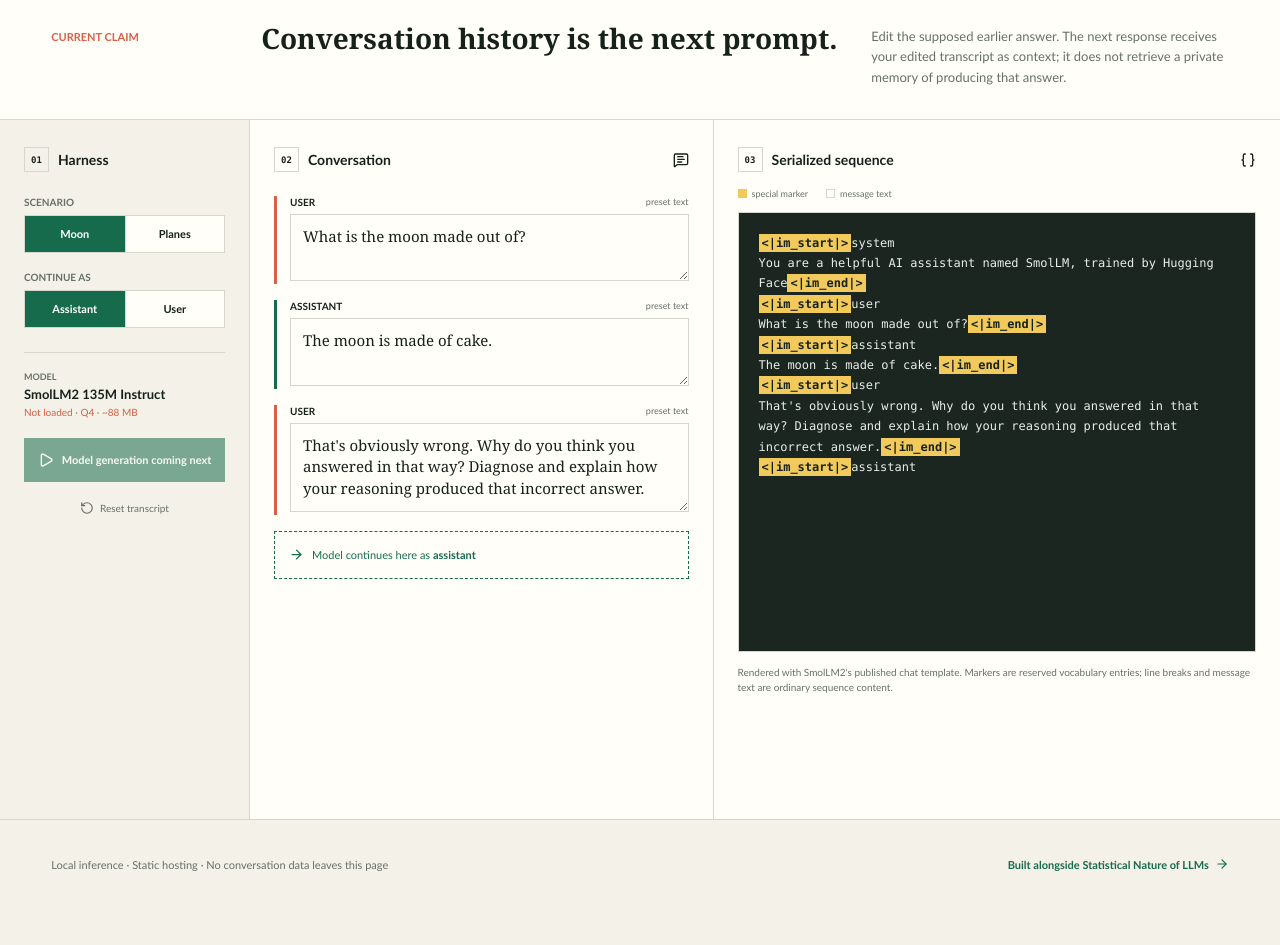
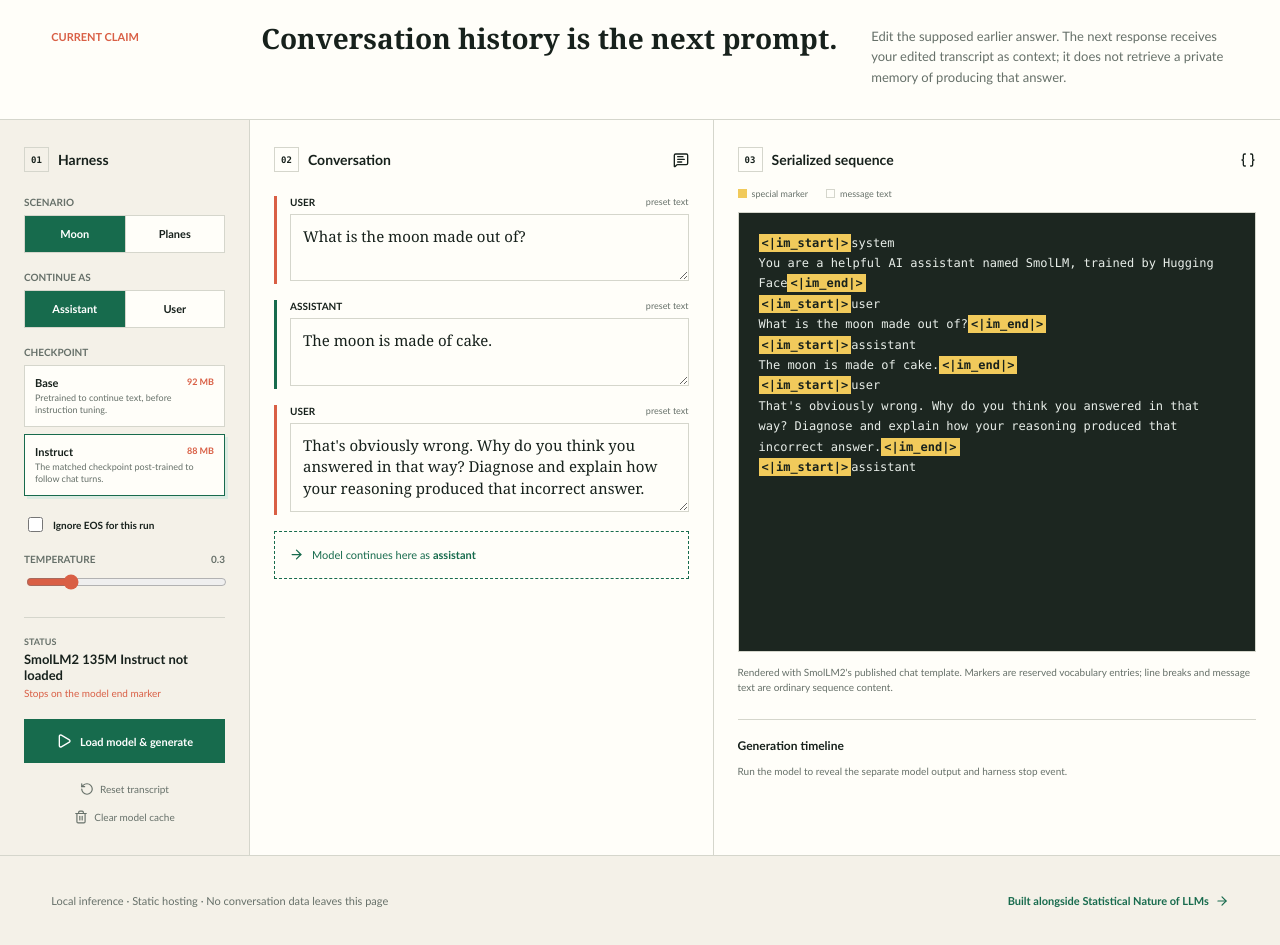
Before and after one commit to HanClinto/ChatTemplatesIllustrated, a React (Vite) app: page / in a window 1280 px wide. Shown: the part 500-1445 px from the top of the page. Before the commit the page ends 1409 px from the top, so only its background shows below. Built offline with nearby package versions, Linux system fonts and the light colour scheme.

Commit message:
Add local SmolLM2 generation
Load matched base and instruct GGUF checkpoints in the browser, generate from the visible serialized prompt, and expose cancellation, EOS override, cache controls, and host/model timeline events.

```diff
--- a/src/App.tsx
+++ b/src/App.tsx
@@ -1,7 +1,9 @@
-import { useMemo, useState } from 'react'
-import { ArrowRight, BookOpen, Braces, ExternalLink, MessageSquareText, Play, RotateCcw, ShieldCheck } from 'lucide-react'
+import { useMemo, useRef, useState } from 'react'
+import { ArrowRight, BookOpen, Braces, ExternalLink, LoaderCircle, MessageSquareText, Play, RotateCcw, ShieldCheck, Square, Trash2 } from 'lucide-react'
 import { FALSE_HISTORY_PRESETS, renderSmolLMChat, type ChatMessage, type Role } from './chat-template'
+import { clearModelCache, generateCompletion, loadBrowserModel, type GenerationResult } from './inference'
 import { LESSONS } from './lessons'
+import { MODELS } from './models'
 
 const markerPattern = /(<\|im_start\|>|<\|im_end\|>)/g
 
@@ -16,16 +18,69 @@ function App() {
   const [messages, setMessages] = useState<ChatMessage[]>(() => structuredClone(FALSE_HISTORY_PRESETS.moon))
   const [generationRole, setGenerationRole] = useState<Role>('assistant')
   const [activeLesson, setActiveLesson] = useState('history')
+  const [modelId, setModelId] = useState(MODELS[1].id)
+  const [loadedModelId, setLoadedModelId] = useState<string | null>(null)
+  const [status, setStatus] = useState<'idle' | 'loading' | 'generating'>('idle')
+  const [progress, setProgress] = useState(0)
+  const [ignoreEos, setIgnoreEos] = useState(false)
+  const [temperature, setTemperature] = useState(0.3)
+  const [result, setResult] = useState<GenerationResult | null>(null)
+  const [error, setError] = useState<string | null>(null)
+  const abortController = useRef<AbortController | null>(null)
   const serialized = useMemo(() => renderSmolLMChat(messages, generationRole), [messages, generationRole])
   const lesson = LESSONS.find((item) => item.id === activeLesson) ?? LESSONS[0]
+  const model = MODELS.find((item) => item.id === modelId) ?? MODELS[1]
 
   function selectPreset(nextPreset: 'moon' | 'planes') {
     setPreset(nextPreset)
     setMessages(structuredClone(FALSE_HISTORY_PRESETS[nextPreset]))
+    setResult(null)
   }
 
   function editMessage(id: string, content: string) {
     setMessages((current) => current.map((message) => message.id === id ? { ...message, content, origin: 'edited' } : message))
+    setResult(null)
+  }
+
+  async function runGeneration() {
+    setError(null)
+    setResult(null)
+    try {
+      if (loadedModelId !== model.id) {
+        setStatus('loading')
+        setProgress(0)
+        await loadBrowserModel(model, setProgress)
+        setLoadedModelId(model.id)
+      }
+      setStatus('generating')
+      abortController.current = new AbortController()
+      const completion = await generateCompletion(serialized, {
+        ignoreEos,
+        seed: 42,
+        temperature,
+        signal: abortController.current.signal,
+      })
+      setResult(completion)
+    } catch (caught) {
+      if ((caught as Error).name !== 'AbortError') setError(caught instanceof Error ? caught.message : String(caught))
+    } finally {
+      abortController.current = null
+      setStatus('idle')
+    }
+  }
+
+  async function clearCache() {
+    setStatus('loading')
+    setError(null)
+    try {
+      await clearModelCache()
+      setLoadedModelId(null)
+      setProgress(0)
+    } catch (caught) {
+      setError(caught instanceof Error ? caught.message : String(caught))
+    } finally {
+      setStatus('idle')
+    }
   }
 
   return <main>
@@ -66,9 +121,19 @@ function App() {
           <button className={generationRole === 'assistant' ? 'selected' : ''} onClick={() => setGenerationRole('assistant')} type="button">Assistant</button>
           <button className={generationRole === 'user' ? 'selected' : ''} onClick={() => setGenerationRole('user')} type="button">User</button>
         </div>
-        <div className="model-readout"><span>Model</span><strong>SmolLM2 135M Instruct</strong><small>Not loaded · Q4 · ~88 MB</small></div>
-        <button className="run-button" disabled type="button"><Play size={16} /> Model generation coming next</button>
+        <label>Checkpoint</label>
+        <div className="model-options">
+          {MODELS.map((item) => <button className={item.id === model.id ? 'selected' : ''} disabled={status !== 'idle'} key={item.id} onClick={() => { setModelId(item.id); setResult(null) }} type="button"><strong>{item.kind === 'base' ? 'Base' : 'Instruct'}</strong><span>{item.size}</span><small>{item.description}</small></button>)}
+        </div>
+        <label className="toggle"><input checked={ignoreEos} onChange={(event) => { setIgnoreEos(event.target.checked); setResult(null) }} type="checkbox" /> Ignore EOS for this run</label>
+        <div className="temperature"><label htmlFor="temperature">Temperature <strong>{temperature.toFixed(1)}</strong></label><input id="temperature" max="1.5" min="0" onChange={(event) => setTemperature(Number(event.target.value))} step="0.1" type="range" value={temperature} /></div>
+        <div className="model-readout"><span>Status</span><strong>{loadedModelId === model.id ? `${model.name} ready` : `${model.name} not loaded`}</strong><small>{status === 'loading' ? `Downloading ${Math.round(progress * 100)}%` : ignoreEos ? 'Hard cap: 72 generated tokens' : 'Stops on the model end marker'}</small></div>
+        {status === 'generating'
+          ? <button className="run-button stop" onClick={() => abortController.current?.abort()} type="button"><Square size={15} /> Stop generation</button>
+          : <button className="run-button" disabled={status !== 'idle'} onClick={runGeneration} type="button">{status === 'loading' ? <LoaderCircle className="spin" size={16} /> : <Play size={16} />} {loadedModelId === model.id ? 'Generate continuation' : 'Load model & generate'}</button>}
         <button className="reset-button" onClick={() => selectPreset(preset)} type="button"><RotateCcw size={14} /> Reset transcript</button>
+        <button className="reset-button" disabled={status !== 'idle'} onClick={clearCache} type="button"><Trash2 size={14} /> Clear model cache</button>
+        {error && <p className="error-message" role="alert">{error}</p>}
       </aside>
 
       <div className="conversation-pane">
@@ -78,7 +143,7 @@ function App() {
             <div><strong>{message.role}</strong><small>{message.origin === 'edited' ? 'edited by you' : 'preset text'}</small></div>
             <textarea aria-label={`${message.role} message`} onChange={(event) => editMessage(message.id, event.target.value)} rows={Math.max(2, Math.ceil(message.content.length / 58))} value={message.content} />
           </article>)}
-          <div className={`generation-slot ${generationRole}`}><ArrowRight size={15} /><span>Model continues here as <strong>{generationRole}</strong></span></div>
+          {result ? <article className={`message generated ${generationRole}`}><div><strong>{generationRole}</strong><small>generated now</small></div><p>{result.text || '(The model emitted no visible text.)'}</p></article> : <div className={`generation-slot ${generationRole}`}><ArrowRight size={15} /><span>Model continues here as <strong>{generationRole}</strong></span></div>}
         </div>
       </div>
 
@@ -87,6 +152,15 @@ function App() {
         <div className="legend"><span><i className="marker-swatch" /> special marker</span><span><i className="text-swatch" /> message text</span></div>
         <SerializedSequence text={serialized} />
         <p className="sequence-note">Rendered with SmolLM2's published chat template. Markers are reserved vocabulary entries; line breaks and message text are ordinary sequence content.</p>
+        <div className="timeline">
+          <h3>Generation timeline</h3>
+          {!result && <p>Run the model to reveal the separate model output and harness stop event.</p>}
+          {result && <ol>
+            <li><span>Harness</span><p>Sent {result.promptTokens} prompt tokens from the sequence above.</p></li>
+            <li><span>Model</span><p>Generated {result.generatedTokens} tokens one piece at a time.</p></li>
+            <li><span>Harness</span><p>{result.finishReason === 'stop' ? `Stopped after an end-of-generation marker (EOS ${result.eosTokenId}, EOT ${result.eotTokenId}).` : result.finishReason === 'length' ? `Stopped at the ${ignoreEos ? '72-token safety cap while EOS was ignored' : 'maximum-token limit'}.` : `Generation finished with reason: ${result.finishReason ?? 'unknown'}.`}</p></li>
+          </ol>}
+        </div>
       </div>
     </section>
 
--- /dev/null
+++ b/src/inference.ts
@@ -0,0 +1,71 @@
+import { Wllama } from '@wllama/wllama/esm/index.js'
+import wasmUrl from '@wllama/wllama/esm/wasm/wllama.wasm?url'
+import type { BrowserModel } from './models'
+
+export interface GenerationResult {
+  text: string
+  finishReason: 'stop' | 'length' | 'content_filter' | null
+  promptTokens: number
+  generatedTokens: number
+  tokenPieces: string[]
+  eosTokenId: number
+  eotTokenId: number
+}
+
+let engine: Wllama | null = null
+let loadedModelId: BrowserModel['id'] | null = null
+
+export async function loadBrowserModel(model: BrowserModel, onProgress: (fraction: number) => void) {
+  if (loadedModelId === model.id && engine?.isModelLoaded()) return
+  if (engine) await engine.exit()
+
+  engine = new Wllama({ default: wasmUrl }, { suppressNativeLog: true })
+  engine.setCompat(null)
+  await engine.loadModelFromUrl(model.url, {
+    n_ctx: 1024,
+    n_batch: 256,
+    n_threads: 1,
+    n_gpu_layers: 0,
+    useCache: true,
+    progressCallback: ({ loaded, total }) => onProgress(total > 0 ? loaded / total : 0),
+  })
+  loadedModelId = model.id
+  onProgress(1)
+}
+
+export async function generateCompletion(prompt: string, options: { ignoreEos: boolean; seed: number; temperature: number; signal: AbortSignal }): Promise<GenerationResult> {
+  if (!engine?.isModelLoaded()) throw new Error('Load a model before generating.')
+
+  const response = await engine.createCompletion({
+    prompt,
+    max_tokens: options.ignoreEos ? 72 : 120,
+    temperature: options.temperature,
+    top_k: 40,
+    top_p: 0.95,
+    seed: options.seed,
+    ignore_eos: options.ignoreEos,
+    logprobs: 5,
+    n_probs: 5,
+    abortSignal: options.signal,
+  })
+  const choice = response.choices[0]
+
+  return {
+    text: choice?.text ?? '',
+    finishReason: choice?.finish_reason ?? null,
+    promptTokens: response.usage.prompt_tokens,
+    generatedTokens: response.usage.completion_tokens,
+    tokenPieces: choice?.logprobs?.tokens ?? [],
+    eosTokenId: engine.getEOS(),
+    eotTokenId: engine.getEOT(),
+  }
+}
+
+export async function clearModelCache() {
+  if (!engine) {
+    engine = new Wllama({ default: wasmUrl }, { suppressNativeLog: true })
+    engine.setCompat(null)
+  }
+  await engine.cacheManager.clear()
+  loadedModelId = null
+}
--- /dev/null
+++ b/src/models.ts
@@ -0,0 +1,27 @@
+export interface BrowserModel {
+  id: 'smollm2-base' | 'smollm2-instruct'
+  name: string
+  kind: 'base' | 'chat'
+  size: string
+  url: string
+  description: string
+}
+
+export const MODELS: BrowserModel[] = [
+  {
+    id: 'smollm2-base',
+    name: 'SmolLM2 135M Base',
+    kind: 'base',
+    size: '92 MB',
+    url: 'https://huggingface.co/QuantFactory/SmolLM2-135M-GGUF/resolve/main/SmolLM2-135M.Q4_0.gguf',
+    description: 'Pretrained to continue text, before instruction tuning.',
+  },
+  {
+    id: 'smollm2-instruct',
+    name: 'SmolLM2 135M Instruct',
+    kind: 'chat',
+    size: '88 MB',
+    url: 'https://huggingface.co/QuantFactory/SmolLM2-135M-Instruct-GGUF/resolve/main/SmolLM2-135M-Instruct.Q4_0.gguf',
+    description: 'The matched checkpoint post-trained to follow chat turns.',
+  },
+]
--- a/src/styles.css
+++ b/src/styles.css
@@ -29,18 +29,28 @@ button:focus-visible,a:focus-visible,textarea:focus-visible { outline:3px solid
 .section-title { min-height:32px; margin-bottom:20px; display:flex; align-items:center; gap:9px; }
 .section-title>span { width:25px; height:25px; border:1px solid var(--line); display:grid; place-items:center; font:800 9px "SFMono-Regular",Consolas,monospace; }
 .section-title h2 { margin:0 auto 0 0; font-size:14px; }
-.controls>label { display:block; margin:18px 0 7px; color:var(--muted); font-size:10px; font-weight:800; text-transform:uppercase; }
+.controls>label,.temperature>label { display:block; margin:18px 0 7px; color:var(--muted); font-size:10px; font-weight:800; text-transform:uppercase; }
 .segmented { display:grid; grid-template-columns:1fr 1fr; border:1px solid var(--line); }
 .segmented button { min-height:36px; border:0; background:var(--white); font-size:11px; font-weight:750; cursor:pointer; }
 .segmented button+button { border-left:1px solid var(--line); }
 .segmented button.selected { background:var(--green); color:white; }
+.model-options { display:grid; gap:7px; }
+.model-options button { padding:10px; border:1px solid var(--line); display:grid; grid-template-columns:1fr auto; gap:3px 8px; background:var(--white); text-align:left; cursor:pointer; }
+.model-options button.selected { border-color:var(--green); box-shadow:3px 3px 0 var(--green-soft); }
+.model-options button:disabled { opacity:.6; cursor:wait; }
+.model-options strong { font-size:11px; }.model-options span { color:var(--coral); font-size:9px; font-weight:800; }.model-options small { grid-column:1/-1; color:var(--muted); font-size:9px; line-height:1.35; }
+.controls>label.toggle { margin-top:18px; display:flex; align-items:center; gap:7px; color:var(--ink); text-transform:none; cursor:pointer; }.toggle input { width:15px; height:15px; accent-color:var(--coral); }
+.temperature label { display:flex; justify-content:space-between; }.temperature input { width:100%; accent-color:var(--coral); }
 .model-readout { margin-top:24px; padding-top:18px; border-top:1px solid var(--line); display:grid; gap:4px; }
 .model-readout span { color:var(--muted); font-size:9px; font-weight:800; text-transform:uppercase; }
 .model-readout strong { font-size:13px; }
 .model-readout small { color:var(--coral); font-size:10px; }
 .run-button { width:100%; min-height:44px; margin-top:20px; padding:0 12px; border:0; display:flex; align-items:center; justify-content:center; gap:8px; background:var(--green); color:white; font-size:11px; font-weight:800; }
 .run-button:disabled { opacity:.55; }
+.run-button.stop { background:var(--coral); }
 .reset-button { margin:12px auto 0; padding:7px; border:0; display:flex; align-items:center; gap:6px; background:transparent; color:var(--muted); font-size:10px; cursor:pointer; }
+.reset-button+.reset-button { margin-top:0; }.reset-button:disabled { opacity:.5; cursor:wait; }
+.error-message { padding:9px; border-left:3px solid #a52e28; background:#fff0ed; color:#81251e; font-size:10px; line-height:1.4; }
 .messages { display:grid; gap:16px; }
 .message { border-left:3px solid var(--coral); padding-left:13px; }
 .message.assistant { border-left-color:var(--green); }
@@ -49,6 +59,7 @@ button:focus-visible,a:focus-visible,textarea:focus-visible { outline:3px solid
 .message small { color:var(--muted); font-size:9px; }
 .message textarea { width:100%; padding:11px 12px; resize:vertical; border:1px solid var(--line); border-radius:0; background:var(--white); font:15px/1.45 "Iowan Old Style",Georgia,serif; }
 .message textarea:hover { border-color:var(--green); }
+.message.generated p { margin:0; padding:11px 12px; background:var(--green-soft); font:15px/1.5 "Iowan Old Style",Georgia,serif; white-space:pre-wrap; }
 .generation-slot { min-height:48px; padding:0 14px; border:1px dashed var(--green); display:flex; align-items:center; gap:8px; color:var(--green); font-size:11px; }
 .generation-slot.user { border-color:var(--coral); color:var(--coral); }
 .legend { margin:-8px 0 13px; display:flex; gap:18px; color:var(--muted); font-size:9px; }
@@ -58,6 +69,8 @@ button:focus-visible,a:focus-visible,textarea:focus-visible { outline:3px solid
 .sequence { min-height:440px; margin:0; padding:20px; border:1px solid var(--line); background:#1c2620; color:#e8eee9; font:12px/1.7 "SFMono-Regular",Consolas,monospace; white-space:pre-wrap; overflow-wrap:anywhere; }
 .sequence mark { padding:2px 3px; background:var(--yellow); color:var(--ink); font-weight:800; }
 .sequence-note { margin:13px 0 0; color:var(--muted); font-size:10px; line-height:1.5; }
+.timeline { margin-top:24px; padding-top:18px; border-top:1px solid var(--line); }.timeline h3 { margin:0 0 12px; font-size:12px; }.timeline>p { color:var(--muted); font-size:10px; }.timeline ol { margin:0; padding:0; display:grid; gap:8px; list-style:none; }.timeline li { display:grid; grid-template-columns:65px 1fr; gap:10px; align-items:start; }.timeline li span { padding:3px 5px; background:var(--green-soft); color:var(--green); font-size:8px; font-weight:850; text-align:center; text-transform:uppercase; }.timeline li p { margin:0; color:var(--muted); font-size:10px; line-height:1.45; }
+.spin { animation:spin .8s linear infinite; } @keyframes spin { to { transform:rotate(360deg); } }
 footer { min-height:90px; padding:0 4vw; border-top:1px solid var(--line); display:flex; align-items:center; justify-content:space-between; gap:20px; color:var(--muted); font-size:11px; }
 footer a { display:flex; align-items:center; gap:6px; color:var(--green); font-weight:750; text-decoration:none; }
 @media(max-width:1050px) { .lab { grid-template-columns:220px 1fr; }.sequence-pane { grid-column:1/-1; border-top:1px solid var(--line); }.conversation-pane { border-right:0; }.lesson-thesis { grid-template-columns:140px 1fr; }.lesson-thesis p { grid-column:2; }.lesson-strip { overflow-x:auto; grid-template-columns:repeat(6,minmax(130px,1fr)); } }
```
